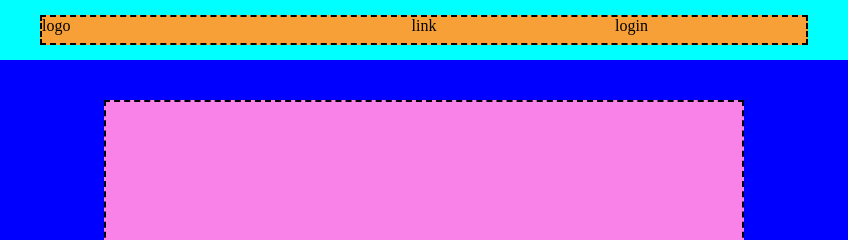
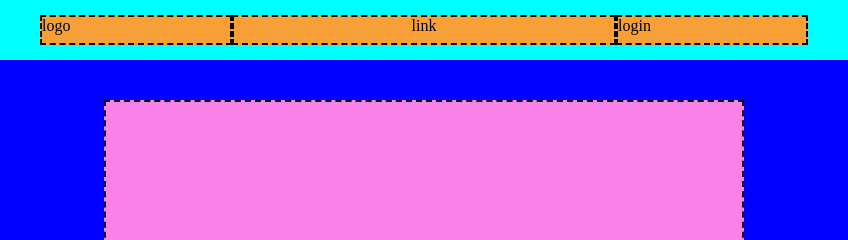
Before and after one commit to AngeloRoudani/htmlcss-struttura-discord, a plain HTML site: page index.html in a window 1280 px wide. Shown: the top 240 px of the page, 216-1064 px from the left. Drawn offline with Linux system fonts and the light colour scheme.

Commit message:
fine primo step 2

```diff
--- a/index.html
+++ b/index.html
@@ -9,10 +9,10 @@
 </head>
 <body>
     <header class="container top">
-        <nav class="container links bordi">
-            <div class="logo">logo</div>
-            <div class="link">link</div>
-            <div class="login">login</div>
+        <nav class="container links">
+            <div class="logo bordi">logo</div>
+            <div class="link bordi">link</div>
+            <div class="login bordi">login</div>
         </nav>
     </header>
 
```
